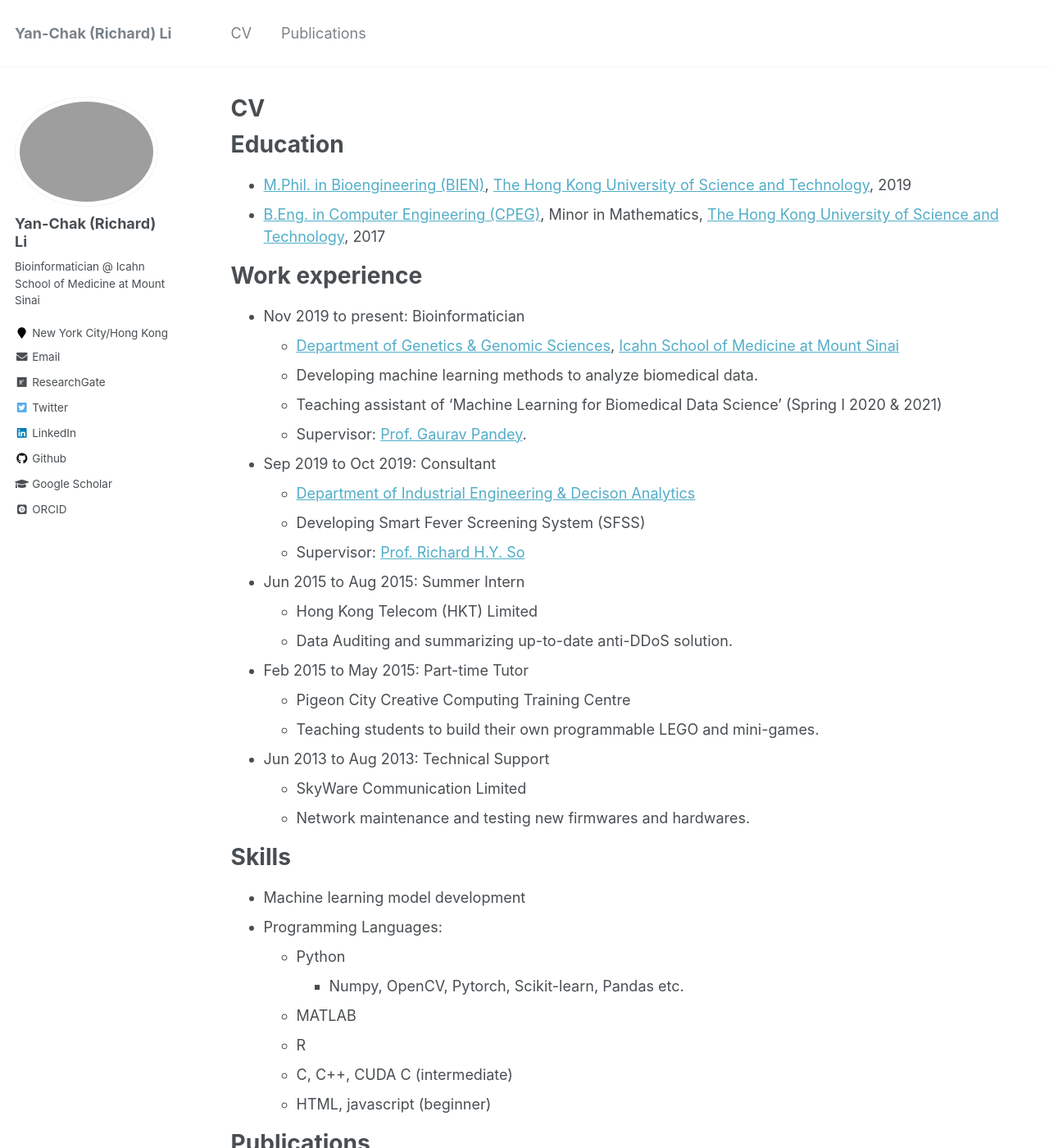
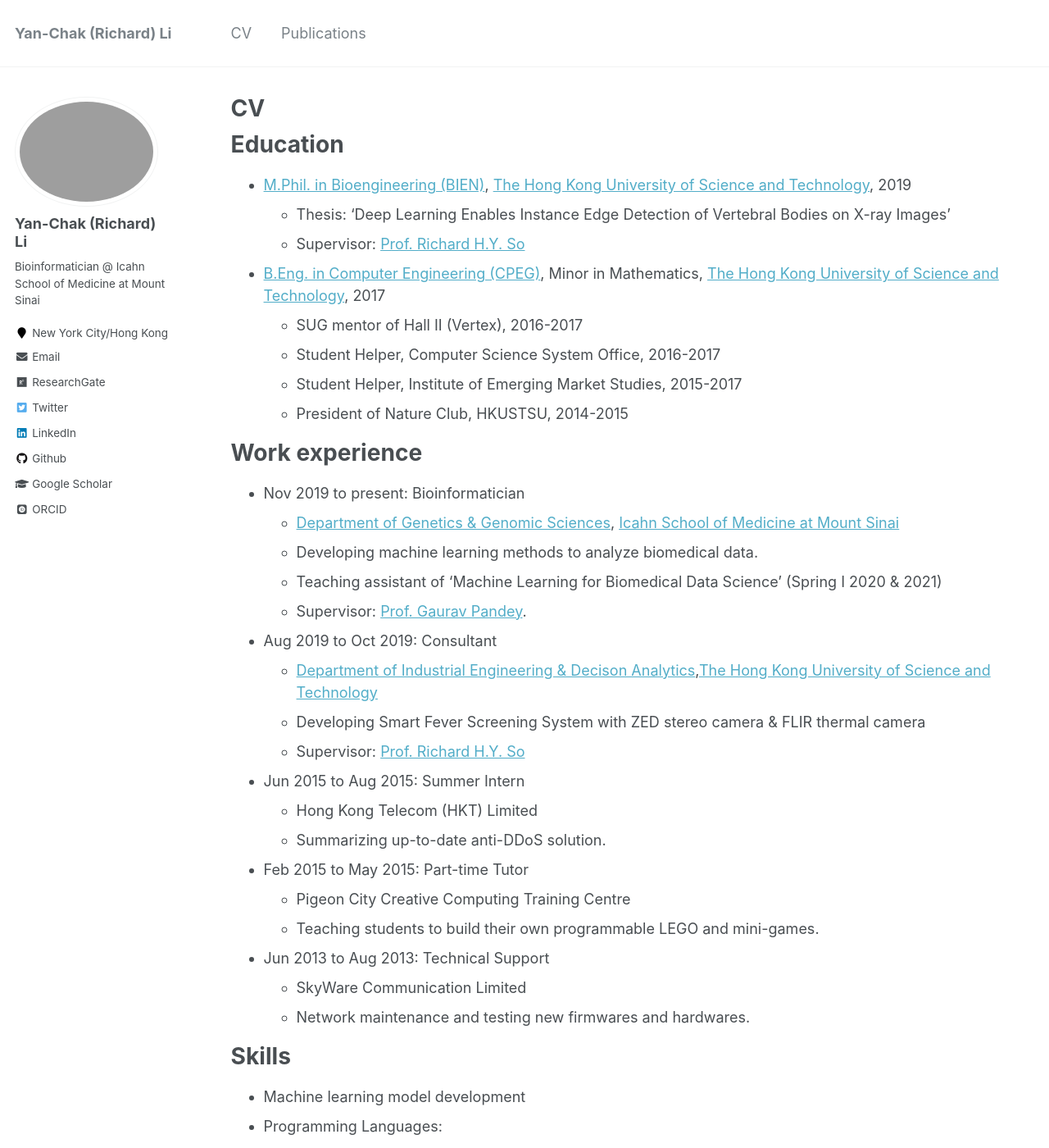
Before and after one commit to huhrichard/huhrichard.github.io, a Jekyll site: the page built from _pages/cv.md, in a window 1280 px wide and 1400 px high. Shown: the whole window at 82% size. Built offline with Jekyll 4.4.1, drawn with Linux system fonts in a browser that asks for light colours; some web fonts are replaced.

Commit message:
no message

```diff
--- a/_config.yml
+++ b/_config.yml
@@ -262,7 +262,7 @@ timezone: America/New_York # http://en.wikipedia.org/wiki/List_of_tz_database_ti
 plugins:
   - jekyll-paginate
   - jekyll-sitemap
-  - jekyll-gist
+  # - jekyll-gist
   - jekyll-feed
   - jekyll-redirect-from
   # - jekyll-twitter-plugin
--- a/_pages/cv.md
+++ b/_pages/cv.md
@@ -12,7 +12,13 @@ redirect_from:
 Education
 ======
 * [M.Phil. in Bioengineering (BIEN)](https://bien.ust.hk/), [The Hong Kong University of Science and Technology](https://www.ust.hk/), 2019
+  * Thesis: 'Deep Learning Enables Instance Edge Detection of Vertebral Bodies on X-ray Images'
+  * Supervisor: [Prof. Richard H.Y. So](https://www.ieda.ust.hk/dfaculty/so/)
 * [B.Eng. in Computer Engineering (CPEG)](http://cpeg.ust.hk/cgi-bin/eng/index.php), Minor in Mathematics, [The Hong Kong University of Science and Technology](https://www.ust.hk/), 2017
+  * SUG mentor of Hall II (Vertex), 2016-2017
+  * Student Helper, Computer Science System Office, 2016-2017
+  * Student Helper, Institute of Emerging Market Studies, 2015-2017
+  * President of Nature Club, HKUSTSU, 2014-2015
 
 Work experience
 ======
@@ -23,14 +29,14 @@ Work experience
   * Teaching assistant of 'Machine Learning for Biomedical Data Science' (Spring I 2020 & 2021)
   * Supervisor: [Prof. Gaurav Pandey](https://gpandeylab.org/).
 
-* Sep 2019 to Oct 2019: Consultant
-  * [Department of Industrial Engineering & Decison Analytics](https://ieda.ust.hk/)
-  * Developing Smart Fever Screening System (SFSS)
+* Aug 2019 to Oct 2019: Consultant
+  * [Department of Industrial Engineering & Decison Analytics](https://ieda.ust.hk/),[The Hong Kong University of Science and Technology](https://www.ust.hk/)
+  * Developing Smart Fever Screening System with ZED stereo camera & FLIR thermal camera
   * Supervisor: [Prof. Richard H.Y. So](https://www.ieda.ust.hk/dfaculty/so/)
 
 * Jun 2015 to Aug 2015: Summer Intern
   * Hong Kong Telecom (HKT) Limited
-  * Data Auditing and summarizing up-to-date anti-DDoS solution.
+  * Summarizing up-to-date anti-DDoS solution.
 
 * Feb 2015 to May 2015: Part-time Tutor
   * Pigeon City Creative Computing Training Centre
```
Also changed, not shown: other parts of _pages/cv.md (+1 -0 lines).
